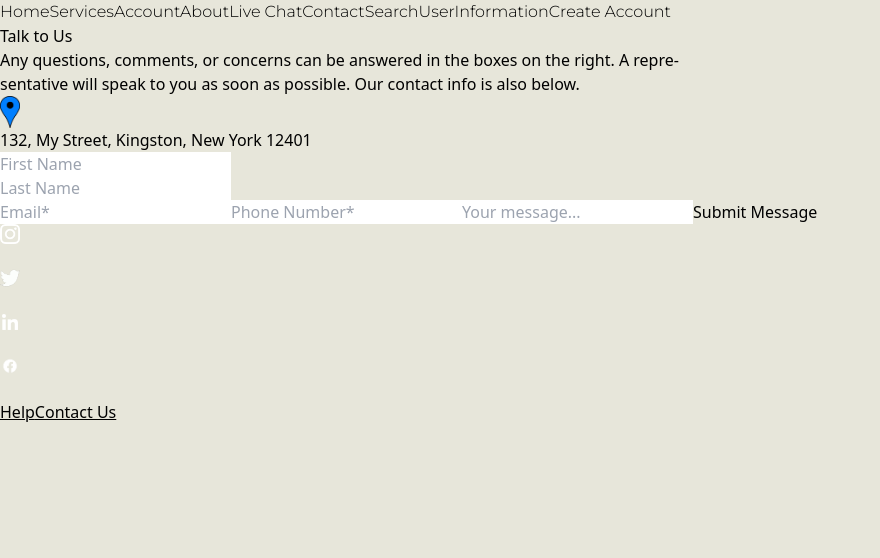
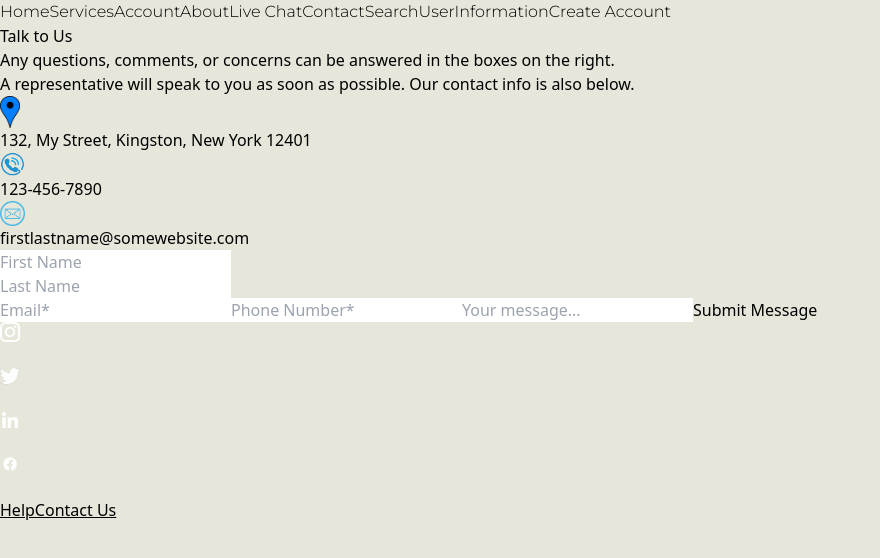
Before and after one commit to daigza09/Piplup-Travel-Buddy, a React (Vite) app in the folder frontend/: page /Contact in a window 1280 px wide. Shown: the top 558 px of the page, without its empty margins (0-880 px from the left). Built offline with nearby package versions, Linux system fonts and the light colour scheme.

Commit message:
edited Contact

```diff
--- a/frontend/src/pages/Contact.jsx
+++ b/frontend/src/pages/Contact.jsx
@@ -1,6 +1,7 @@
 import { Link } from "react-router-dom";
 import locationPin from "../assets/locationPin.png";
 import bluePhone from "../assets/bluePhone.png";
+import blueMail from "../assets/blueMail.png";
 
 function Contact() {
   return (
@@ -10,11 +11,11 @@ function Contact() {
           <h1 className="font-bold text-left text-4xl mb-8">Talk to Us</h1>
           <p className="text-xl">
             Any questions, comments, or concerns can be answered in the boxes on
-            the right. A repre-
+            the right.
           </p>
           <p className="mb-8 text-xl">
-            sentative will speak to you as soon as possible. Our contact info is
-            also below.
+            A representative will speak to you as soon as possible. Our contact
+            info is also below.
           </p>
           <div className="flex">
             <img
@@ -25,6 +26,22 @@ function Contact() {
             <p className="text-lg font-bold">
               132, My Street, Kingston, New York 12401
             </p>
+          </div>
+          <div className="flex mt-4">
+            <img
+              src={bluePhone}
+              style={{ width: "25px" }}
+              className="mr-4"
+            ></img>
+            <p className="text-lg font-bold">123-456-7890</p>
+          </div>
+          <div className="flex mt-4">
+            <img
+              src={blueMail}
+              style={{ width: "25px" }}
+              className="mr-4"
+            ></img>
+            <p className="text-lg font-bold">firstlastname@somewebsite.com</p>
           </div>
           <div className="flex"></div>
         </div>
```
Also changed, not shown: frontend/src/assets/blueMail.png (added).
